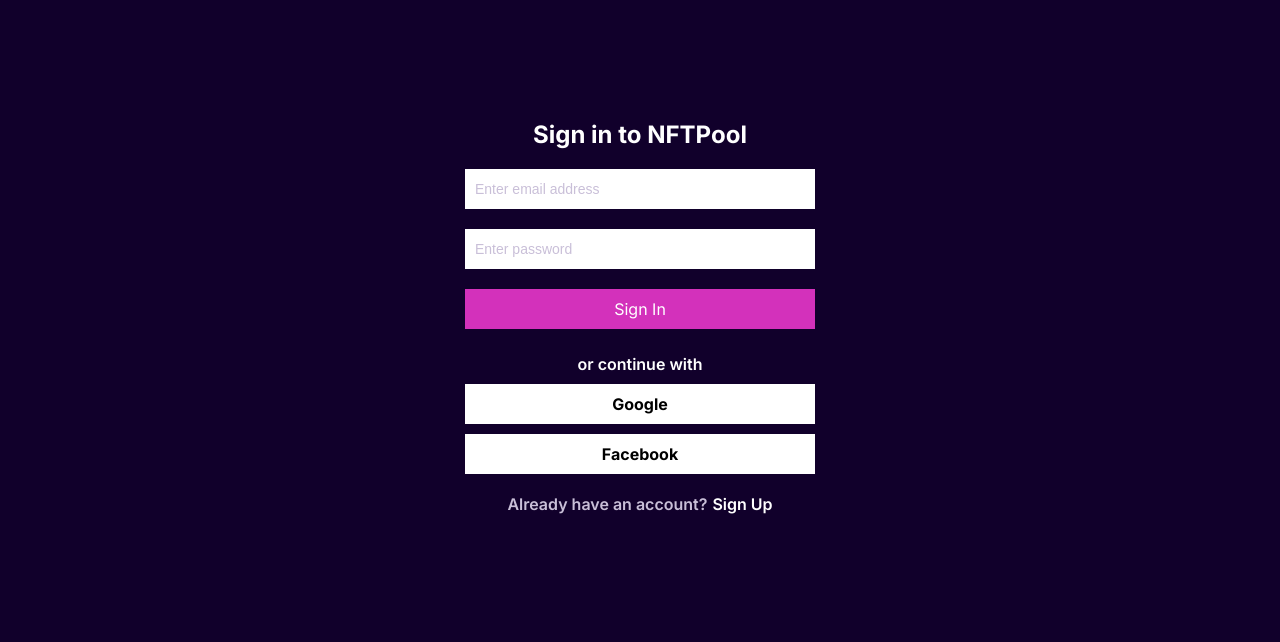
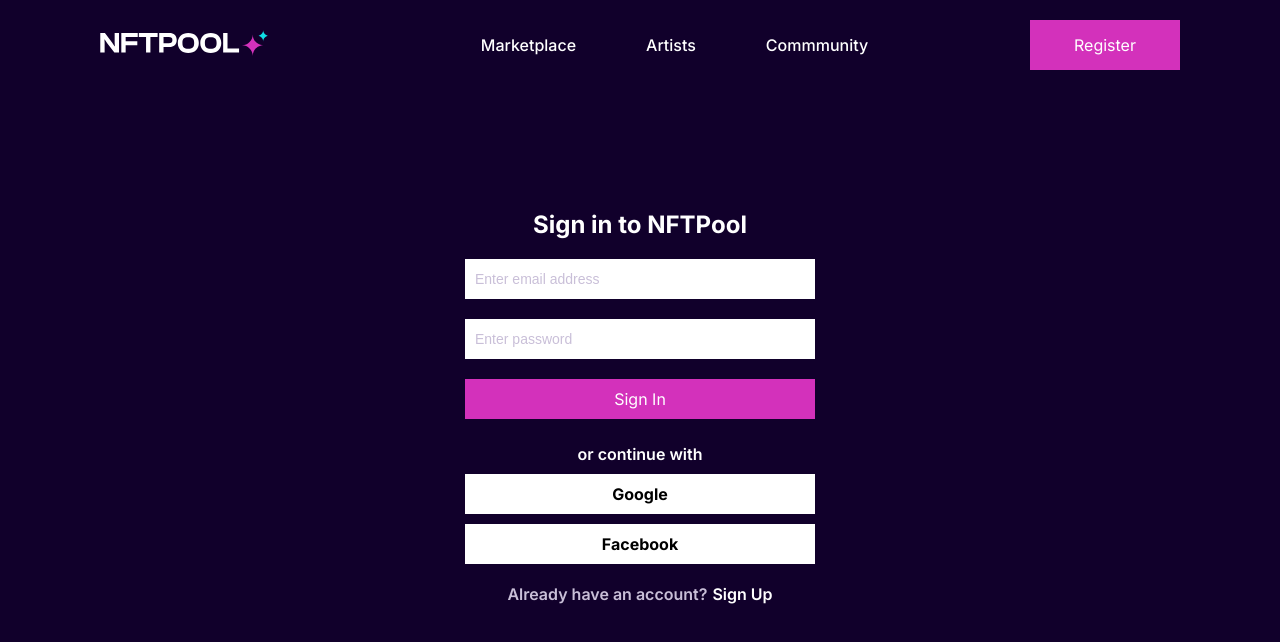
Before and after one commit to mafzaldev/nftpool-react, a React (Vite) app: page / in a window 1280 px wide. Shown: the top 642 px of the page. Built offline with nearby package versions, Linux system fonts and the light colour scheme; no server answers; a web font is replaced by a local one.

Commit message:
commiting minor changes

```diff
--- a/src/App.jsx
+++ b/src/App.jsx
@@ -16,6 +16,8 @@
 import { fetchUser } from "./store/user/userSlice";
 import { useEffect } from "react";
 import { getAuth, onAuthStateChanged } from "firebase/auth";
+import Auction from "./pages/Auction/auction";
+import Navbar from "./components/Navbar/Navbar";
 
 function App() {
   const user = useSelector(state => state.user.user)
@@ -31,23 +33,28 @@
     });
   }, [auth])
   return (
+    <>
     <Router>
+      <Navbar/>
       {user?.uid ? (<Routes>
         <Route path="/" element={<Home />}></Route>
         <Route path="/profile" element={<Profile />}></Route>
         <Route path="/signup" element={<Signup />}></Route>
         <Route path="/signin" element={<Signin />}></Route>
         <Route path="/marketplace" element={<Marketplace />}></Route>
-        <Route path="/nft/:nftId" element={<div>Hello</div>}></Route>
+        <Route path="/auction" element={<Auction />}></Route>
+        {/* <Route path="/nft/:nftId" element={<div>Hello</div>}></Route> */}
         <Route path="*" element={<Home />}></Route>
       </Routes>)
       :
       (<Routes>
         <Route path="/signup" element={<Signup />}></Route>
         <Route path="/signin" element={<Signin />}></Route>
+        <Route path="/auction" element={<Auction />}></Route>
         <Route path="*" element={<Signin />}></Route>
       </Routes>)}
     </Router>
+    </>
   );
 }
 
--- a/src/components/Navbar/Navbar.css
+++ b/src/components/Navbar/Navbar.css
@@ -50,8 +50,13 @@
 .user-profile-icon:hover {
     opacity: 0.9;
 }
+.img-profile {
+    width: 3rem;
+    height: 3rem;
+    border-radius: 50%;
+}
 
-@media (max-width: 480px) {
+@media (max-width: 500px) {
 
     nav {
         padding: 40px 18px !important;
@@ -120,4 +125,5 @@
     nav #check:checked~.ham-burger .ham {
         display: none !important;
     }
+
 }
--- a/src/components/Navbar/Navbar.jsx
+++ b/src/components/Navbar/Navbar.jsx
@@ -9,6 +9,8 @@
 import { signOut } from "firebase/auth";
 import { useNavigate } from "react-router-dom";
 import { auth } from "../../../firebase";
+
+
 
 const Navbar = () => {
   const user = useSelector(state => state.user.user)
@@ -22,8 +24,8 @@
         </NavLink>
       </div>
       <div className="nav-links">
-        <NavLink to="/marketplace">Marketplace</NavLink>
-        <NavLink to="#/">Artists</NavLink>
+        <NavLink to="/market">Marketplace</NavLink>
+        <NavLink to="/profile">Artists</NavLink>
         <NavLink to="#/">Commmunity</NavLink>
       </div>
       <label className="ham-burger" htmlFor="check">
@@ -40,7 +42,10 @@
             </div>
           ) : (
             <div className="register">
-                <Button text={"Logout"} onClick={()=>{
+
+              <img className="img-profile" src={user?.photoURL }></img>
+
+                  <Button text={"Logout"} onClick={()=>{
                   signOut(auth);
                   navigate('/signin');
                 }} width={"150px"} height={"50px"} />
--- /dev/null
+++ b/src/pages/Auction/auction.tsx
@@ -0,0 +1,14 @@
+import React from "react";
+const Auction = () => {
+  return(
+    <>
+     <div>
+      <h1>Auction</h1>
+      </div>
+
+    </>
+
+  );
+}
+
+export default Auction;
--- a/src/pages/Home/Home.jsx
+++ b/src/pages/Home/Home.jsx
@@ -7,7 +7,7 @@
 const Home = () => {
   return (
     <>
-      <Navbar />
+      {/* <Navbar /> */}
       <section className="hero">
         <div className="main-content">
           <h1>Discover Rare Collections of Art & NFTs</h1>
--- a/src/pages/Profile/Profile.jsx
+++ b/src/pages/Profile/Profile.jsx
@@ -11,7 +11,7 @@
   console.log(user?.photoURL)
   return (
     <>
-      <Navbar />
+      {/* <Navbar /> */}
       <div className="profile-container">
         <div className="profile">
           <div className="personal-info">
```
Also changed, not shown: 2 other files (tests, documents, lock files or other folders).
